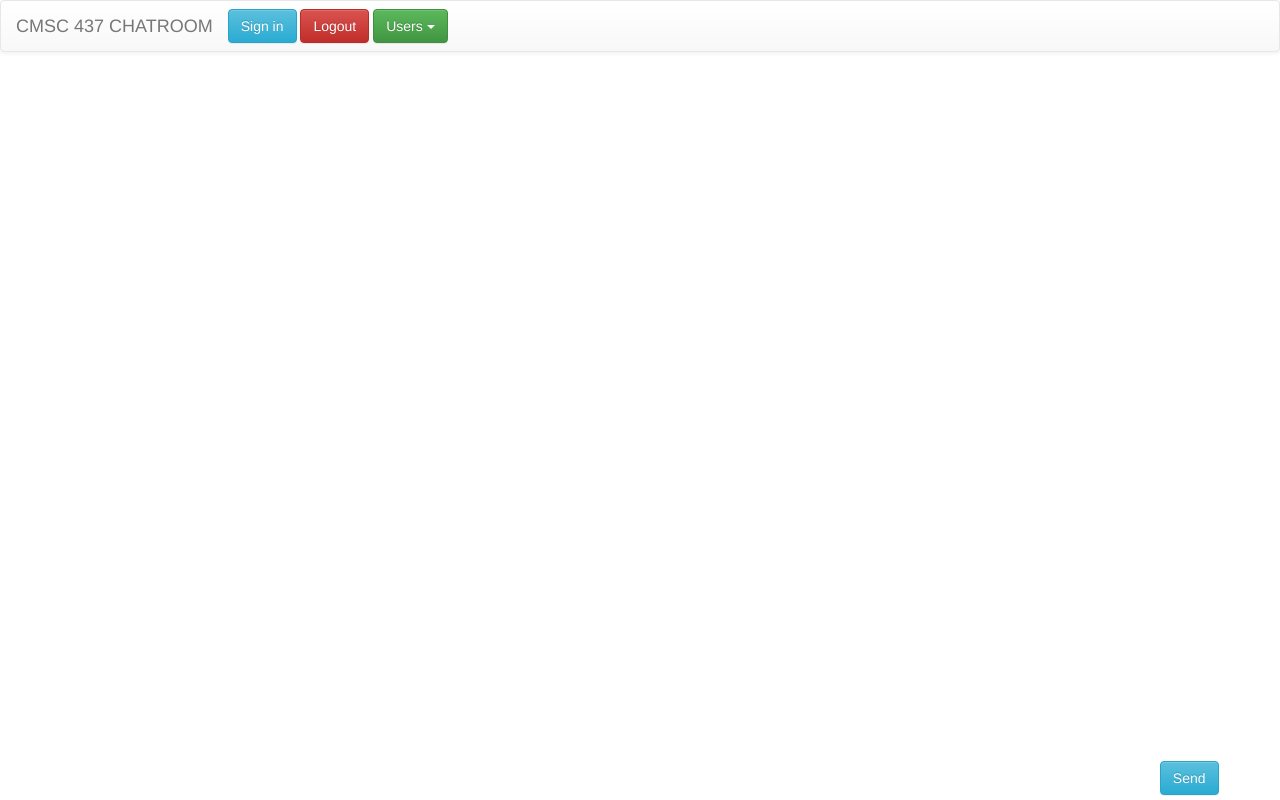
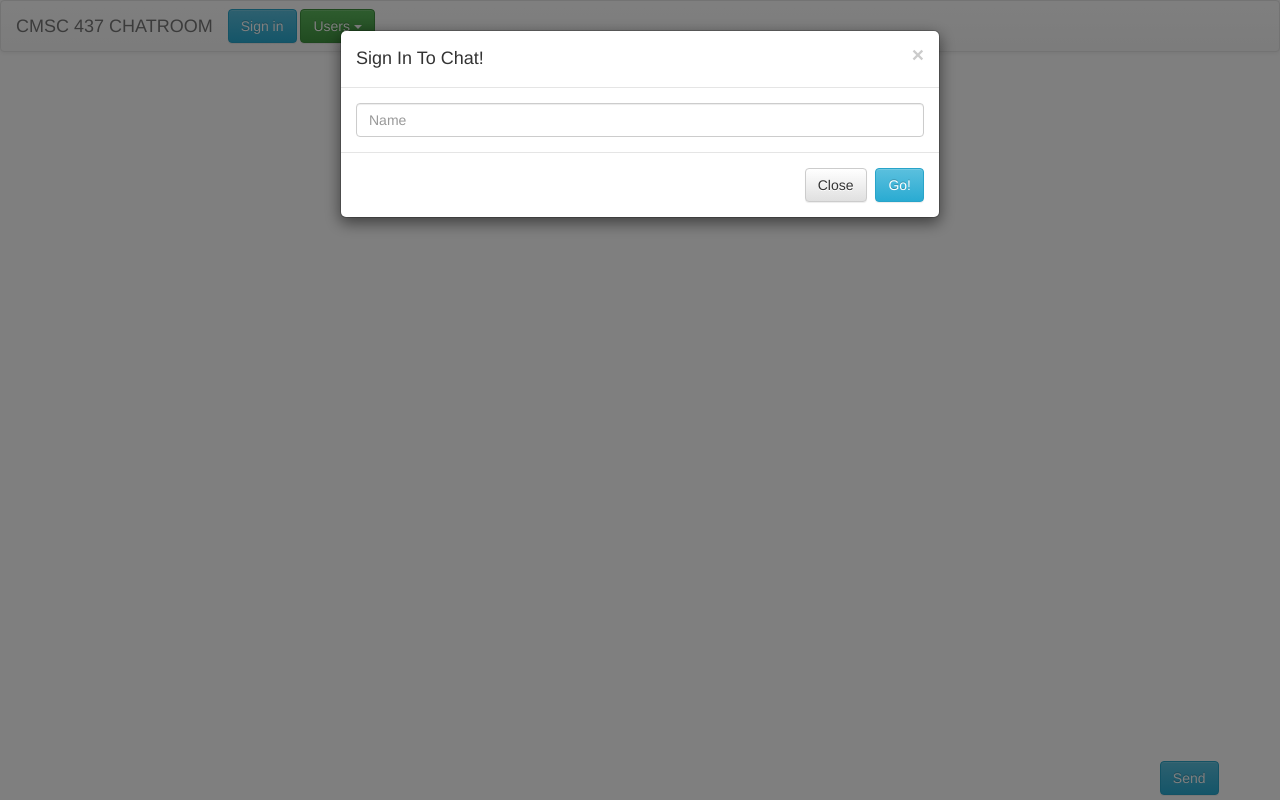
Before and after one commit to Pplum09/slashyell, a website: page index.html in a window 1280 px wide. Drawn offline with nearby package versions, Linux system fonts and the light colour scheme; no server answers.

Commit message:
changed display port console.log message and change jquery version from 3 to 1 something for bootstrap compatibility

```diff
--- a/index.html
+++ b/index.html
@@ -90,7 +90,7 @@
         <input id="m" autocomplete="off" style="border: 0; padding: 10px; width: 90%; margin-right: .5%; "/> <button type="button" class="btn btn-info" width: 9%; background: rgb(130, 224, 255); border: none; padding: 10px; >Send</button>
     </form>
 
-    <script src="https://ajax.googleapis.com/ajax/libs/jquery/3.0.0/jquery.min.js"></script>
+    <script src="https://ajax.googleapis.com/ajax/libs/jquery/1.12.2/jquery.min.js"></script>
     <script src="/socket.io/socket.io.js"></script>
     <!-- Latest compiled and minified JavaScript -->
     <script src="https://maxcdn.bootstrapcdn.com/bootstrap/3.3.6/js/bootstrap.min.js" integrity="sha384-0mSbJDEHialfmuBBQP6A4Qrprq5OVfW37PRR3j5ELqxss1yVqOtnepnHVP9aJ7xS" crossorigin="anonymous"></script>
--- a/index.js
+++ b/index.js
@@ -113,7 +113,7 @@ io.on('connection', function(socket){
 });
 
 http.listen(app.get('port'), function(){
-    console.log('listening on *:3000');
+    console.log(app.get('port'));
 });
 
 function contains(user) {
```
